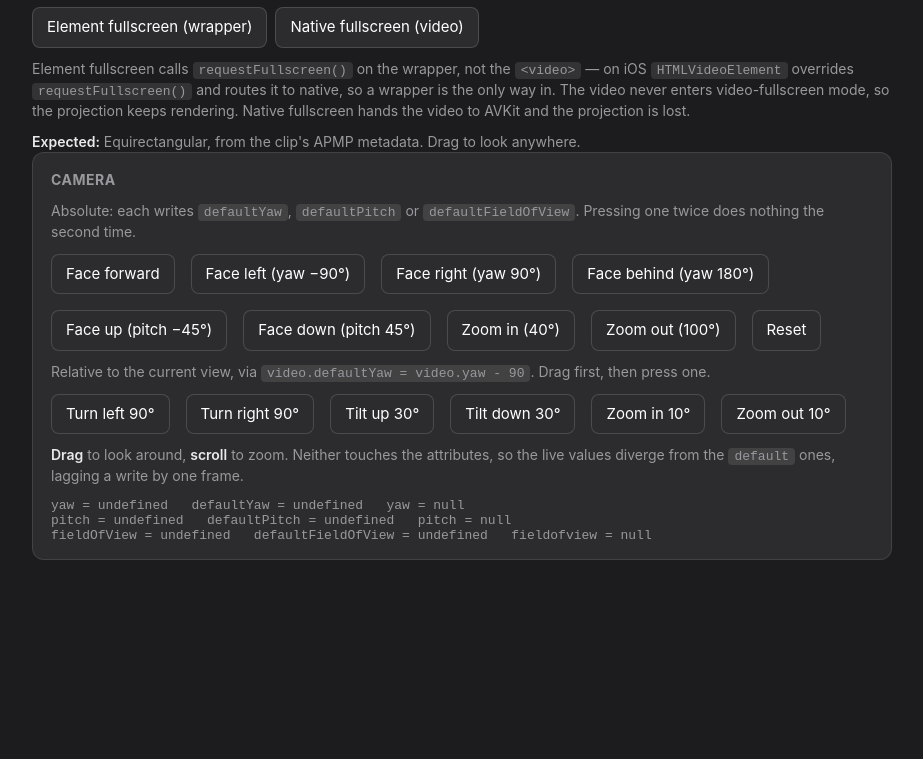
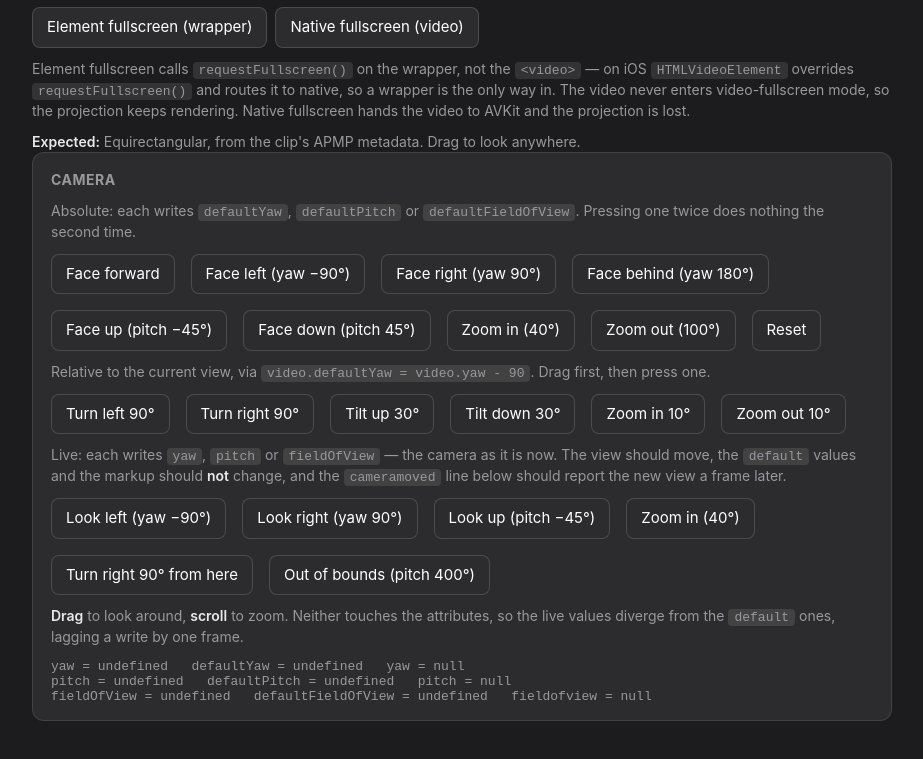
Before and after one commit to Phinny01/SpatialRendererTestPage, a plain HTML site: page index.html in a window 1280 px wide. Shown: the part 635-1394 px from the top of the page, without its empty margins (178-1101 px from the left). Before the commit the page ends 1279 px from the top, so only its background shows below. Drawn offline with Linux system fonts and the light colour scheme.

Commit message:
update website

```diff
--- a/index.html
+++ b/index.html
@@ -97,6 +97,11 @@ video to AVKit and the projection is lost.</p>
   <p class="expect">Relative to the current view, via
   <code>video.defaultYaw = video.yaw - 90</code>. Drag first, then press one.</p>
   <div class="controls" id="nudges"></div>
+  <p class="expect">Live: each writes <code>yaw</code>, <code>pitch</code> or
+  <code>fieldOfView</code> &mdash; the camera as it is now. The view should move, the
+  <code>default</code> values and the markup should <b>not</b> change, and the
+  <code>cameramoved</code> line below should report the new view a frame later.</p>
+  <div class="controls" id="lives"></div>
   <p class="expect"><b>Drag</b> to look around, <b>scroll</b> to zoom. Neither touches the
   attributes, so the live values diverge from the <code>default</code> ones, lagging a write by
   one frame.</p>
@@ -177,6 +182,15 @@ function checkBuild()
     probe.defaultYaw = 1;
     if (probe.hasAttribute("x-webkit-yaw"))
       problem = "This build still uses the <code>x-webkit-</code> attribute prefix, so the projection selector does nothing.";
+    else {
+      probe.yaw = 42;
+      if (probe.yaw !== 42)
+        problem = "This build's live camera attributes are read-only, so the <b>Live</b> buttons do nothing.";
+      else if (typeof window.CameraMovedEvent !== "function")
+        problem = "This build has no <code>CameraMovedEvent</code>, so the readout cannot show the event's own values.";
+      else if (!("oncameramoved" in proto))
+        problem = "This build has no <code>oncameramoved</code>, and still fires <code>webkitcameramoved</code>.";
+    }
   }
 
   if (!problem)
@@ -213,6 +227,15 @@ const NUDGES = [
   { label: "Zoom out 10°", values: v => ({ defaultFieldOfView: v.fieldOfView + 10 }) },
 ];
 
+const LIVES = [
+  { label: "Look left (yaw −90°)", values: { yaw: -90 } },
+  { label: "Look right (yaw 90°)", values: { yaw: 90 } },
+  { label: "Look up (pitch −45°)", values: { pitch: -45 } },
+  { label: "Zoom in (40°)", values: { fieldOfView: 40 } },
+  { label: "Turn right 90° from here", values: v => ({ yaw: v.yaw + 90 }) },
+  { label: "Out of bounds (pitch 400°)", values: { pitch: 400 } },
+];
+
 let video = null;
 
 PROJECTION_VALUES.forEach(({ value }) => {
@@ -230,14 +253,17 @@ function aim(values) {
   report();
 }
 
-function report() {
+function report(event) {
   if (!video) {
     readout.textContent = "";
     return;
   }
-  readout.textContent = CAMERA.map(({ live, declared, attribute }) =>
+  const lines = CAMERA.map(({ live, declared, attribute }) =>
     `${live} = ${formatLive(video[live])}   ${declared} = ${formatLive(video[declared])}   ${attribute} = ${JSON.stringify(video.getAttribute(attribute))}`
-  ).join("\n");
+  );
+  if (event && event.type === "cameramoved")
+    lines.push(`cameramoved: yaw = ${formatLive(event.yaw)}   pitch = ${formatLive(event.pitch)}   fieldOfView = ${formatLive(event.fieldOfView)}`);
+  readout.textContent = lines.join("\n");
 }
 
 function formatLive(value) {
@@ -255,7 +281,7 @@ function play(src, projection, expectation) {
   v.setAttribute("crossorigin", "anonymous");
   v.autoplay = v.loop = v.muted = v.playsInline = v.controls = true;
   v.src = src;
-  v.addEventListener("webkitcameramoved", report);
+  v.addEventListener("cameramoved", report);
   mount.appendChild(v);
   video = v;
   report();
@@ -290,6 +316,14 @@ AIMS.forEach(({ label, values }) => {
   aims.appendChild(button);
 });
 
+const lives = document.getElementById("lives");
+LIVES.forEach(({ label, values }) => {
+  const button = document.createElement("button");
+  button.textContent = label;
+  button.addEventListener("click", () => aim(values));
+  lives.appendChild(button);
+});
+
 const nudges = document.getElementById("nudges");
 NUDGES.forEach(({ label, values }) => {
   const button = document.createElement("button");
```
